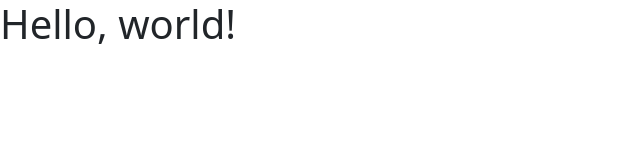
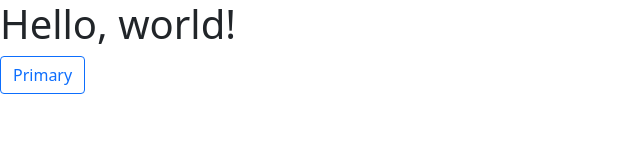
Before and after one commit to CoDe4TeCh6/CoDe4TeCh6.github.io, a plain HTML site: page index.html in a window 1280 px wide. Shown: the whole page, without its empty margins (0-640 px from the left). Drawn offline with nearby package versions, Linux system fonts and the light colour scheme.

Commit message:
Update index.html

```diff
--- a/index.html
+++ b/index.html
@@ -9,11 +9,8 @@
   <body>
     <h1>Hello, world!</h1>
     <script src="https://cdn.jsdelivr.net/npm/bootstrap@5.1.3/dist/js/bootstrap.bundle.min.js" integrity="sha384-ka7Sk0Gln4gmtz2MlQnikT1wXgYsOg+OMhuP+IlRH9sENBO0LRn5q+8nbTov4+1p" crossorigin="anonymous"></script>
-
-    <!-- Option 2: Separate Popper and Bootstrap JS -->
-    <!--
     <script src="https://cdn.jsdelivr.net/npm/@popperjs/core@2.10.2/dist/umd/popper.min.js" integrity="sha384-7+zCNj/IqJ95wo16oMtfsKbZ9ccEh31eOz1HGyDuCQ6wgnyJNSYdrPa03rtR1zdB" crossorigin="anonymous"></script>
     <script src="https://cdn.jsdelivr.net/npm/bootstrap@5.1.3/dist/js/bootstrap.min.js" integrity="sha384-QJHtvGhmr9XOIpI6YVutG+2QOK9T+ZnN4kzFN1RtK3zEFEIsxhlmWl5/YESvpZ13" crossorigin="anonymous"></script>
-    -->
+    <button type="button" class="btn btn-outline-primary">Primary</button>
   </body>
 </html>
```
